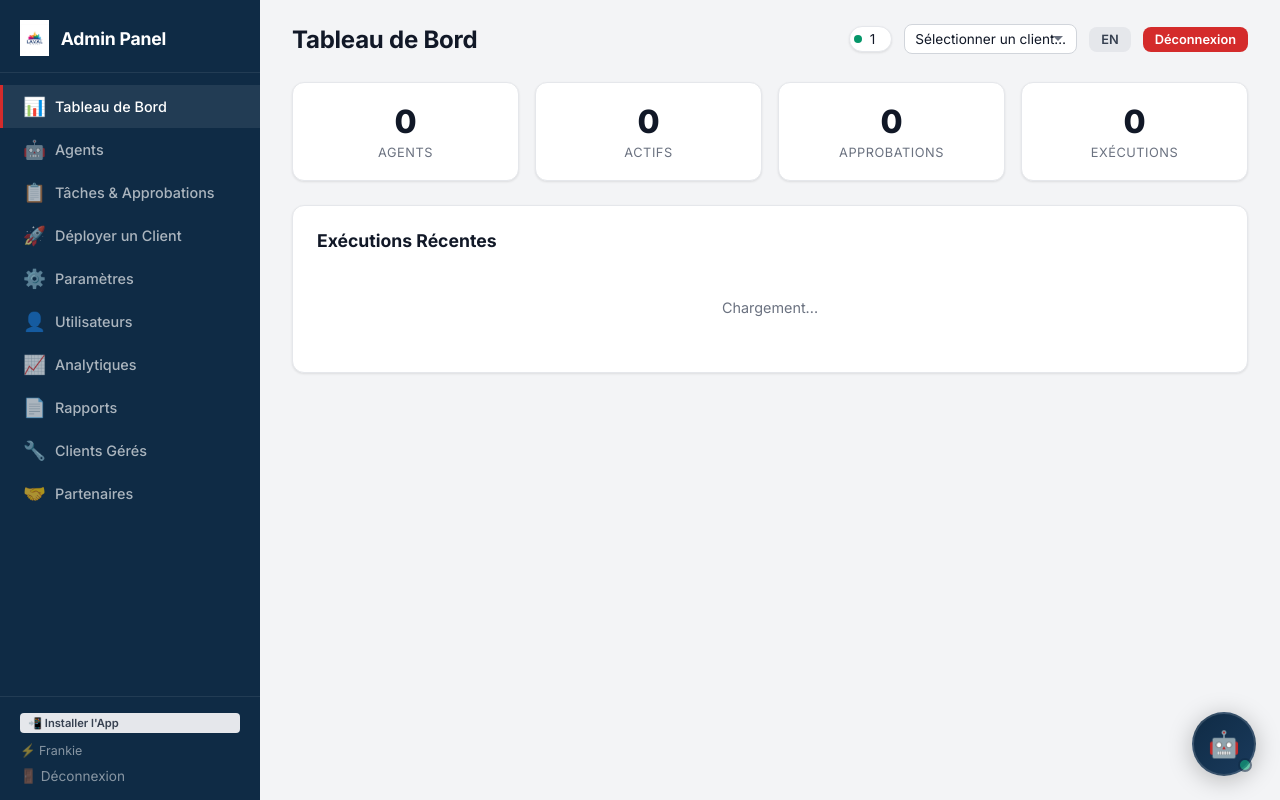
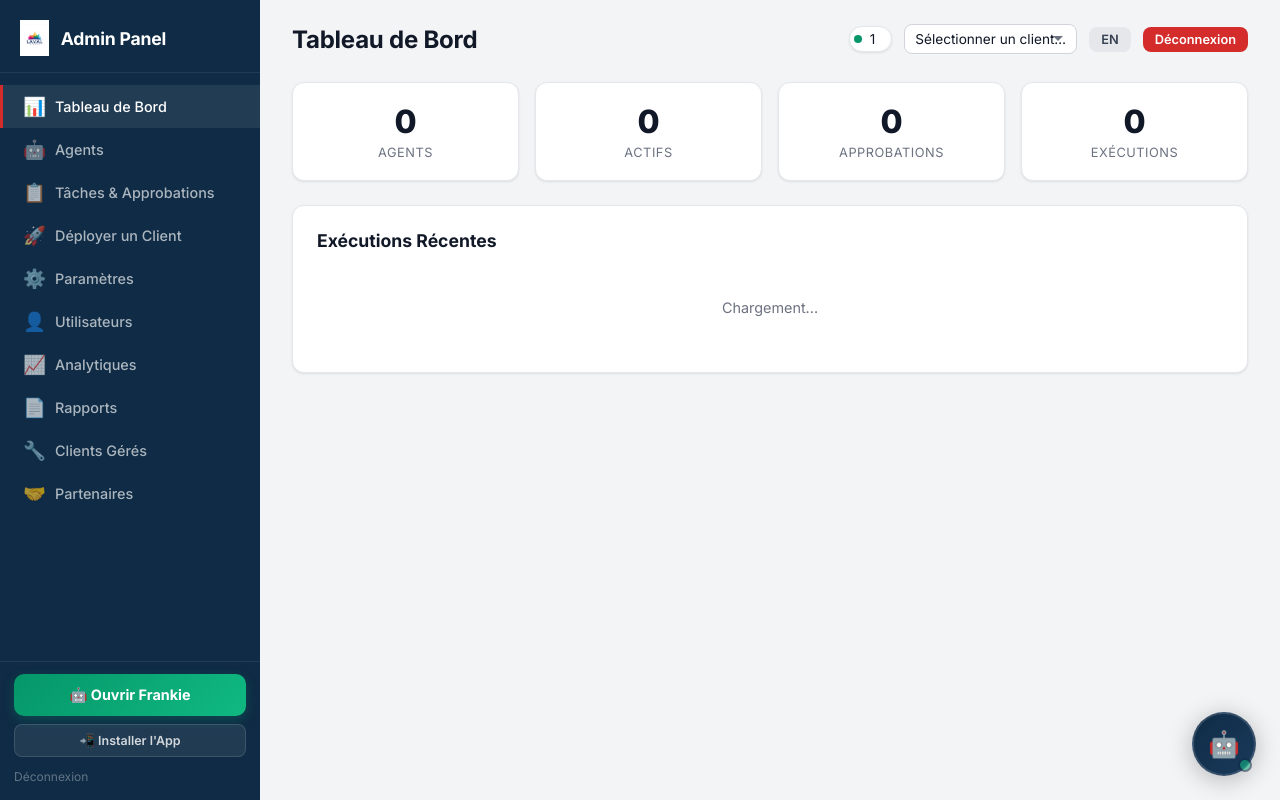
Before and after one commit to shogodel/laval-digital, a Flask app: page /fr/admin in a window 1280 px wide. Run offline with Flask 3, Linux system fonts and the light colour scheme; the visitor is signed in with stand-in values (Sample User, id 1); data comes from the database, SQL or seed files in the repository; data that the repository does not hold is empty; parts of the project's set-up code (start-up, migrations or seed data) failed here and were passed over.

Commit message:
Redesign admin sidebar: big vibrant Frankie button + Install App fix
- Added manifest.json + theme-color + SW registration to admin.html
  and admin_fr.html (without these, beforeinstallprompt never fires)
- Redesigned sidebar footer with proper hierarchy:
  1. Big green gradient '🤖 Open Frankie' button (primary action)
  2. '📲 Install App' button (secondary, semi-transparent)
  3. 'Sign out' link (small, low opacity — separated from actions)
- Buttons use proper padding, border-radius, fonts, and hover states
- Install now works on all browsers with proper fallback instructions
- French version mirrored with 'Ouvrir Frankie'

```diff
--- a/templates/admin_fr.html
+++ b/templates/admin_fr.html
@@ -3,7 +3,9 @@
 <head>
     <meta charset="UTF-8">
     <meta name="viewport" content="width=device-width, initial-scale=1.0">
-    <title>Laval Digital — Panneau d'Admin</title>
+    <meta name="theme-color" content="#D42B2B">
+    <link rel="manifest" href="/static/manifest.json">
+    <title>Laval Digital — Panneau d'Administration</title>
     <link rel="preconnect" href="https://fonts.googleapis.com">
     <link rel="preconnect" href="https://fonts.gstatic.com" crossorigin>
     <link href="https://fonts.googleapis.com/css2?family=Inter:wght@400;500;600;700;800&display=swap" rel="stylesheet">
@@ -349,10 +351,12 @@
             <a href="#" data-tab="managed"><span class="icon">🔧</span> Clients Gérés</a>
             <a href="#" data-tab="partners"><span class="icon">🤝</span> Partenaires</a>
         </nav>
-        <div class="sidebar-footer" style="display:flex;flex-direction:column;gap:4px;">
-            <button id="sidebar-install-btn" class="btn btn-gray btn-xs" onclick="installApp()" style="width:100%;">📲 Installer l'App</button>
-            <a href="/admin/dashboard" style="font-size:0.78rem;color:rgba(255,255,255,0.5);padding:6px 0;">⚡ Frankie</a>
-            <a href="/fr/admin/logout">🚪 Déconnexion</a>
+        <div class="sidebar-footer" style="padding:12px 14px;display:flex;flex-direction:column;gap:8px;border-top:1px solid rgba(255,255,255,0.08);">
+            <a href="/admin/dashboard" style="display:flex;align-items:center;justify-content:center;gap:8px;background:linear-gradient(135deg,#059669,#10b981);color:#fff;padding:12px 16px;border-radius:10px;font-size:0.9rem;font-weight:700;text-decoration:none;transition:all 0.2s;box-shadow:0 4px 12px rgba(5,150,105,0.3);">
+                🤖 Ouvrir Frankie
+            </a>
+            <button id="sidebar-install-btn" onclick="installApp()" style="display:flex;align-items:center;justify-content:center;gap:6px;background:rgba(255,255,255,0.08);color:rgba(255,255,255,0.8);border:1px solid rgba(255,255,255,0.12);padding:8px 12px;border-radius:8px;font-size:0.78rem;font-weight:600;cursor:pointer;font-family:inherit;transition:all 0.15s;width:100%;">📲 Installer l'App</button>
+            <a href="/fr/admin/logout" style="font-size:0.75rem;color:rgba(255,255,255,0.35);text-decoration:none;text-align:center;padding:4px 0;transition:color 0.15s;">Déconnexion</a>
         </div>
     </aside>
 
@@ -1425,6 +1429,9 @@ window.onload = function() {
         document.getElementById('detect-btn').disabled = !this.value.trim();
     });
 
+    if ('serviceWorker' in navigator) {
+        navigator.serviceWorker.register('/static/sw.js').catch(() => {});
+    }
     let deferredPrompt = null;
     window.addEventListener('beforeinstallprompt', e => {
         e.preventDefault();
```
Also changed, not shown: templates/admin.html (+12 -5 lines).
